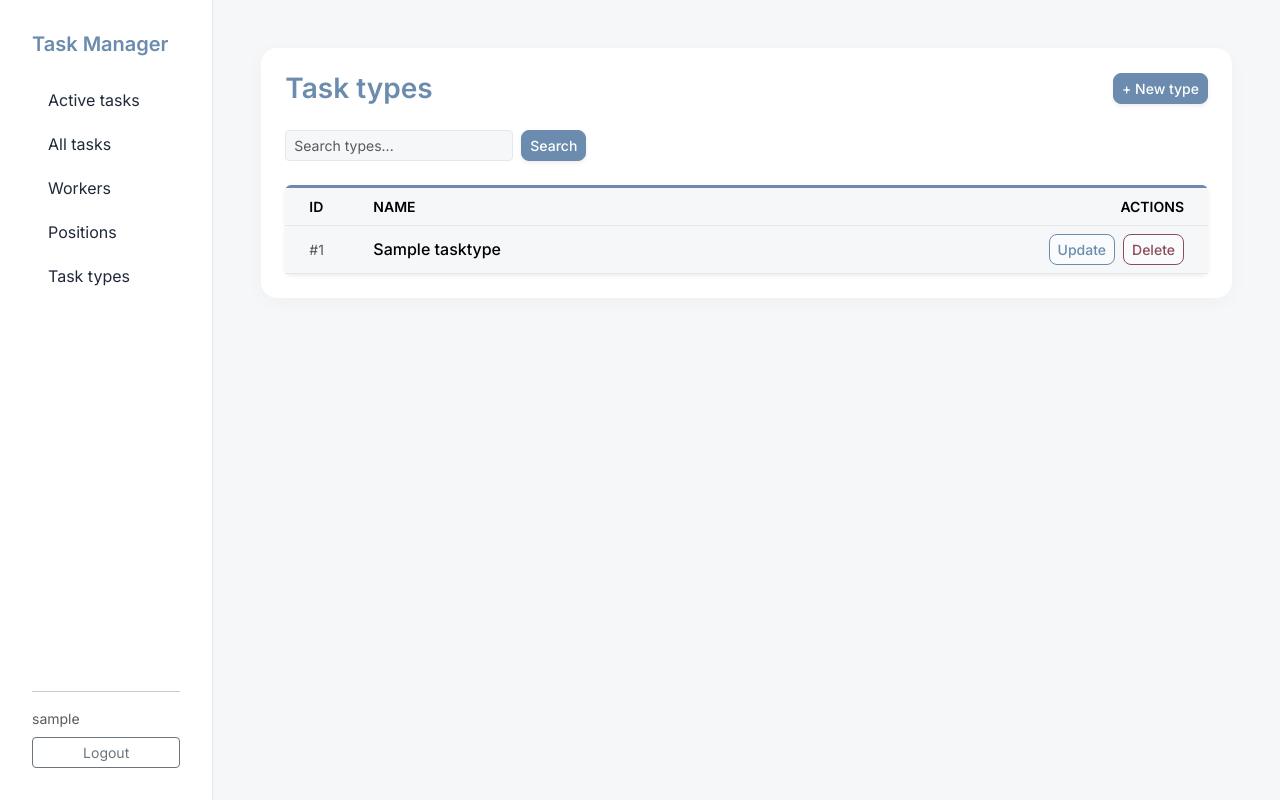
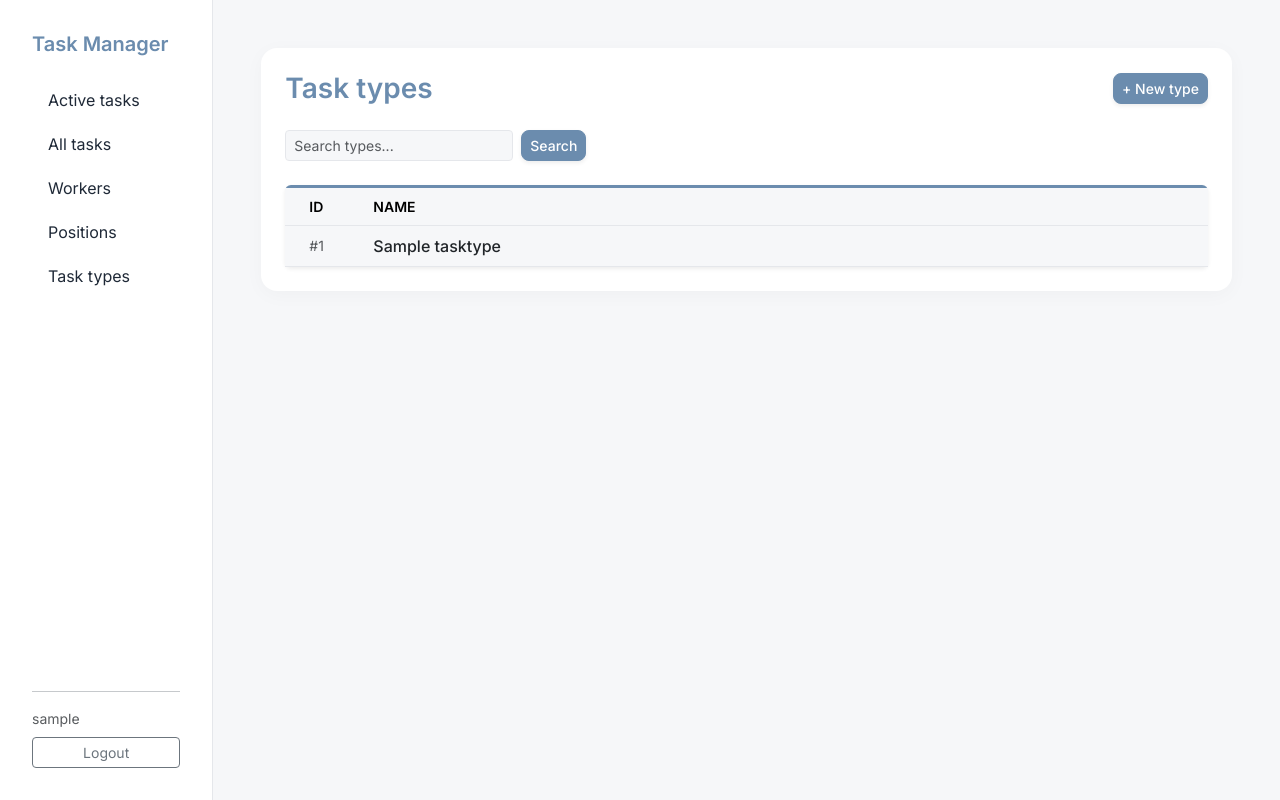
Before and after one commit to strauuch/task-manager, a Django app: page /task-types/ in a window 1280 px wide. Run offline with Django 5.2, Linux system fonts and the light colour scheme; a user stored in the database is signed in; tables that the repository leaves empty hold one stand-in row (values such as "Sample post").

Commit message:
feat: enhance task_types_list.html logic and make table rows clickable

```diff
--- a/templates/tasks/task_types_list.html
+++ b/templates/tasks/task_types_list.html
@@ -33,19 +33,18 @@
             <tr class="small text-uppercase text-muted">
               <th class="ps-4" style="width: 80px;">ID</th>
               <th>Name</th>
-              <th class="pe-4 text-end">Actions</th>
             </tr>
           </thead>
           <tbody>
           {% for type in task_types %}
-            <tr>
-              <td class="ps-4 text-muted small">#{{ type.id }}</td>
-              <td class="fw-medium">{{ type.name }}</td>
-              <td class="pe-4 text-end">
-                <div class="d-flex justify-content-end gap-2">
-                  <a href="{% url 'task-type-update' pk=type.id %}" class="btn btn-sm btn-ghost">Update</a>
-                  <a href="{% url 'task-type-delete' pk=type.id %}" class="btn btn-sm btn-danger-ghost">Delete</a>
-                </div>
+            <tr class="position-relative">
+              <td class="ps-4 text-muted small">
+                #{{ type.id }}
+              </td>
+              <td class="fw-medium">
+                <a href="{{ type.get_absolute_url }}"
+                  class="link-dark text-decoration-none stretched-link"> {{ type.name }}
+                </a>
               </td>
             </tr>
           {% endfor %}
```
